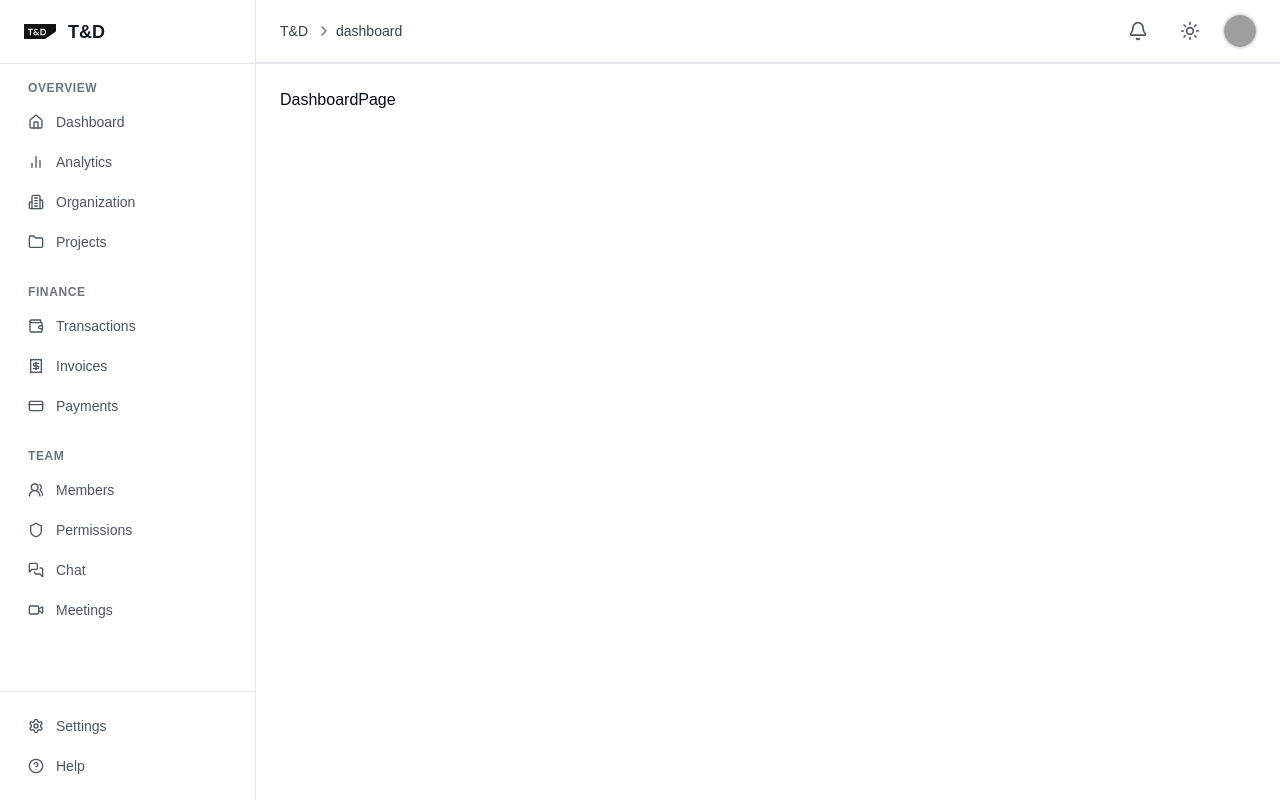
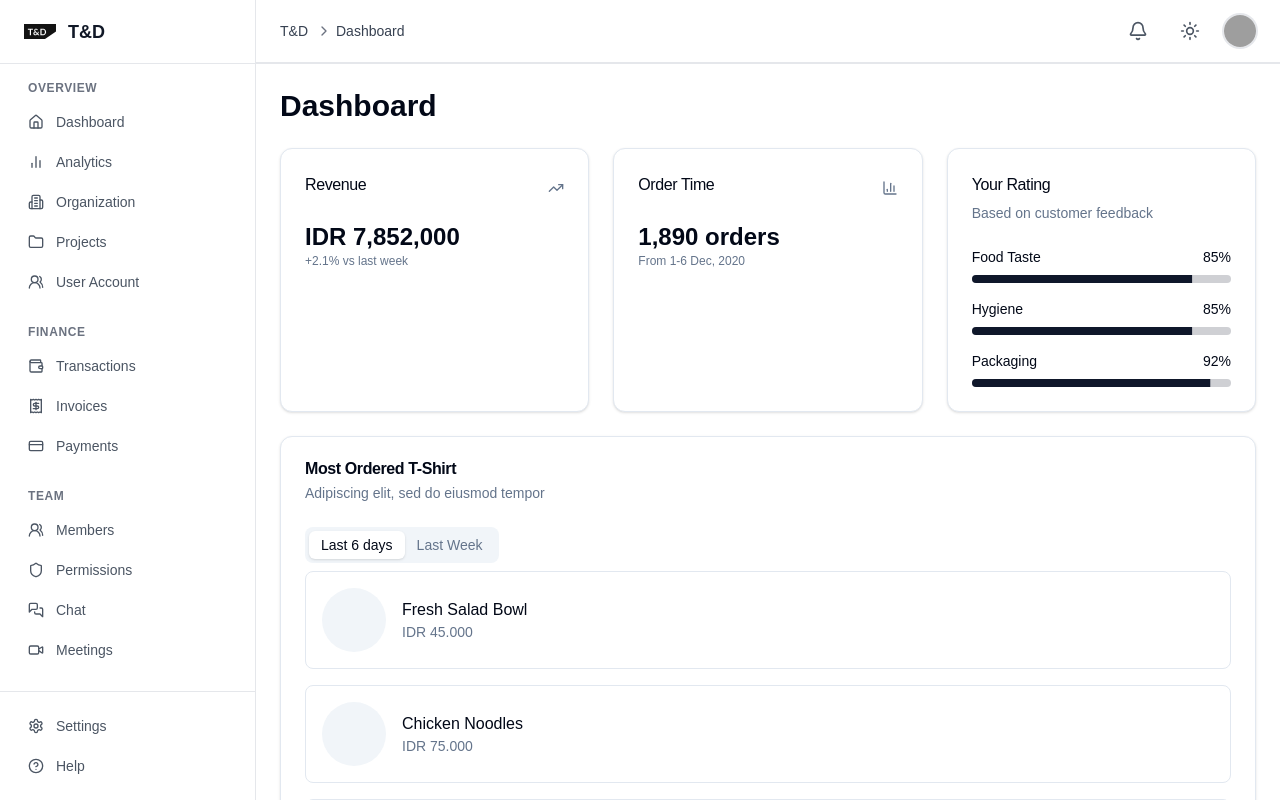
Before and after one commit to Spring2025SWD392-NET1709-DiAnLauThai/FE-Project, a Next.js app: page /dashboard in a window 1280 px wide. Built offline with nearby package versions, Linux system fonts and the light colour scheme; grey boxes are pictures that could not be loaded.

Commit message:
feat(admin): get all account in account management

```diff
--- a/app/dashboard/page.tsx
+++ b/app/dashboard/page.tsx
@@ -1,7 +1,121 @@
-import React from "react";
+import { BarChart3, TrendingUp } from "lucide-react";
 
-const DashboardPage = () => {
-  return <div>DashboardPage</div>;
-};
+import {
+  Card,
+  CardContent,
+  CardDescription,
+  CardHeader,
+  CardTitle,
+} from "@/components/ui/card";
+import { Progress } from "@/components/ui/progress";
+import { Tabs, TabsContent, TabsList, TabsTrigger } from "@/components/ui/tabs";
 
-export default DashboardPage;
+export default function DashboardPage() {
+  return (
+    <div className="space-y-6">
+      <div className="flex items-center justify-between">
+        <h1 className="text-3xl font-bold">Dashboard</h1>
+      </div>
+
+      <div className="grid gap-6 md:grid-cols-2 lg:grid-cols-3">
+        <Card>
+          <CardHeader className="flex flex-row items-center justify-between">
+            <CardTitle className="text-base font-medium">Revenue</CardTitle>
+            <TrendingUp className="h-4 w-4 text-muted-foreground" />
+          </CardHeader>
+          <CardContent>
+            <div className="text-2xl font-bold">IDR 7,852,000</div>
+            <p className="text-xs text-muted-foreground">+2.1% vs last week</p>
+          </CardContent>
+        </Card>
+
+        <Card>
+          <CardHeader className="flex flex-row items-center justify-between">
+            <CardTitle className="text-base font-medium">Order Time</CardTitle>
+            <BarChart3 className="h-4 w-4 text-muted-foreground" />
+          </CardHeader>
+          <CardContent>
+            <div className="text-2xl font-bold">1,890 orders</div>
+            <p className="text-xs text-muted-foreground">From 1-6 Dec, 2020</p>
+          </CardContent>
+        </Card>
+
+        <Card>
+          <CardHeader>
+            <CardTitle className="text-base font-medium">Your Rating</CardTitle>
+            <CardDescription>Based on customer feedback</CardDescription>
+          </CardHeader>
+          <CardContent className="space-y-4">
+            <div className="space-y-2">
+              <div className="flex items-center justify-between text-sm">
+                <span>Food Taste</span>
+                <span className="font-medium">85%</span>
+              </div>
+              <Progress value={85} />
+            </div>
+            <div className="space-y-2">
+              <div className="flex items-center justify-between text-sm">
+                <span>Hygiene</span>
+                <span className="font-medium">85%</span>
+              </div>
+              <Progress value={85} />
+            </div>
+            <div className="space-y-2">
+              <div className="flex items-center justify-between text-sm">
+                <span>Packaging</span>
+                <span className="font-medium">92%</span>
+              </div>
+              <Progress value={92} />
+            </div>
+          </CardContent>
+        </Card>
+      </div>
+
+      <Card>
+        <CardHeader>
+          <CardTitle>Most Ordered T-Shirt</CardTitle>
+          <CardDescription>
+            Adipiscing elit, sed do eiusmod tempor
+          </CardDescription>
+        </CardHeader>
+        <CardContent>
+          <Tabs defaultValue="last6days">
+            <TabsList>
+              <TabsTrigger value="last6days">Last 6 days</TabsTrigger>
+              <TabsTrigger value="lastweek">Last Week</TabsTrigger>
+            </TabsList>
+            <TabsContent value="last6days" className="space-y-4">
+              <div className="flex items-center gap-4 rounded-lg border p-4">
+                <div className="h-16 w-16 rounded-full bg-muted" />
+                <div className="flex-1">
+                  <div className="font-medium">Fresh Salad Bowl</div>
+                  <div className="text-sm text-muted-foreground">
+                    IDR 45.000
+                  </div>
+                </div>
+              </div>
+              <div className="flex items-center gap-4 rounded-lg border p-4">
+                <div className="h-16 w-16 rounded-full bg-muted" />
+                <div className="flex-1">
+                  <div className="font-medium">Chicken Noodles</div>
+                  <div className="text-sm text-muted-foreground">
+                    IDR 75.000
+                  </div>
+                </div>
+              </div>
+              <div className="flex items-center gap-4 rounded-lg border p-4">
+                <div className="h-16 w-16 rounded-full bg-muted" />
+                <div className="flex-1">
+                  <div className="font-medium">Smoothie Fruits</div>
+                  <div className="text-sm text-muted-foreground">
+                    IDR 45.000
+                  </div>
+                </div>
+              </div>
+            </TabsContent>
+          </Tabs>
+        </CardContent>
+      </Card>
+    </div>
+  );
+}
--- /dev/null
+++ b/app/dashboard/users/page.tsx
@@ -0,0 +1,69 @@
+"use client";
+
+import { useUser } from "@/hooks/user/use-user";
+import {
+  Table,
+  TableBody,
+  TableCell,
+  TableHead,
+  TableHeader,
+  TableRow,
+} from "@/components/ui/table";
+
+export default function UserPage() {
+  const { data: users, isLoading, error } = useUser();
+
+  if (isLoading) {
+    return <div>Loading...</div>;
+  }
+
+  if (error) {
+    return <div>Error loading users</div>;
+  }
+
+  return (
+    <div className="container mx-auto p-4">
+      <h1 className="text-2xl font-bold mb-4">User Management</h1>
+      <div className="rounded-md border">
+        <Table>
+          <TableHeader>
+            <TableRow>
+              <TableHead>Name</TableHead>
+              <TableHead>Email</TableHead>
+              <TableHead>Phone Number</TableHead>
+              <TableHead>Role</TableHead>
+              <TableHead>DOB</TableHead>
+              <TableHead>Actions</TableHead>
+            </TableRow>
+          </TableHeader>
+          <TableBody>
+            {users?.map((user) => (
+              <TableRow key={user.id}>
+                <TableCell>{user.name}</TableCell>
+                <TableCell>{user.email}</TableCell>
+                <TableCell>{user.phone}</TableCell>
+                <TableCell>{user.role}</TableCell>
+                    <TableCell>
+                        {user.role}
+                        {/* {user.dateOfBirth.toStrin} */}
+                  {/* {(() => {
+                    const date = parseISO(user.dateOfBirth);
+                    return isNaN(date.getTime())
+                      ? "Invalid Date"
+                      : format(date, "dd/MM/yyyy");
+                  })()} */}
+                </TableCell>
+                <TableRow>
+                  <TableCell>
+                    <button className="text-blue-600 mr-2">Edit</button>
+                    <button className="text-red-600">Delete</button>
+                  </TableCell>
+                </TableRow>
+              </TableRow>
+            ))}
+          </TableBody>
+        </Table>
+      </div>
+    </div>
+  );
+}
--- a/components/side-bar/index.tsx
+++ b/components/side-bar/index.tsx
@@ -100,7 +100,7 @@ export default function Sidebar() {
                   Overview
                 </div>
                 <div className="space-y-1">
-                  <NavItem href="#" icon={Home}>
+                  <NavItem href="/dashboard" icon={Home}>
                     Dashboard
                   </NavItem>
                   <NavItem href="#" icon={BarChart2}>
@@ -111,6 +111,9 @@ export default function Sidebar() {
                   </NavItem>
                   <NavItem href="#" icon={Folder}>
                     Projects
+                  </NavItem>
+                  <NavItem href="/dashboard/users" icon={Users2}>
+                    User Account
                   </NavItem>
                 </div>
               </div>
--- a/components/side-bar/top-nav.tsx
+++ b/components/side-bar/top-nav.tsx
@@ -1,26 +1,33 @@
 "use client";
 
+import { usePathname } from "next/navigation";
+import Link from "next/link";
+import { ChevronRight, Bell } from "lucide-react";
 import {
   DropdownMenu,
   DropdownMenuContent,
   DropdownMenuTrigger,
 } from "@/components/ui/dropdown-menu";
-
-import { Bell, ChevronRight } from "lucide-react";
-import Link from "next/link";
 import { ThemeToggle } from "../theme-provide/theme-toggle";
 import Profile01 from "../profile";
 
-interface BreadcrumbItem {
-  label: string;
-  href?: string;
-}
+export default function TopNav() {
+  const pathname = usePathname();
+  // Tách đường dẫn thành các segment, bỏ các chuỗi rỗng
+  const segments = pathname.split("/").filter((seg) => seg.length > 0);
 
-export default function TopNav() {
-  const breadcrumbs: BreadcrumbItem[] = [
-    { label: "T&D", href: "#" },
-    { label: "dashboard", href: "#" },
-  ];
+  // Breadcrumb tĩnh đầu tiên là "T&D"
+  const staticBreadcrumb = { label: "T&D", href: "/" };
+
+  // Tạo breadcrumb động dựa theo URL (nếu có)
+  const dynamicBreadcrumbs = segments.map((segment, index) => {
+    const href = "/" + segments.slice(0, index + 1).join("/");
+    const label = segment.charAt(0).toUpperCase() + segment.slice(1);
+    return { label, href };
+  });
+
+  // Ghép mảng breadcrumb: cũ + dynamic
+  const breadcrumbs = [staticBreadcrumb, ...dynamicBreadcrumbs];
 
   return (
     <nav className="px-3 sm:px-6 flex items-center justify-between bg-white dark:bg-[#0F0F12] border-b border-gray-200 dark:border-[#1F1F23] h-full">
--- a/domains/models/user/index.ts
+++ b/domains/models/user/index.ts
@@ -16,4 +16,9 @@ export interface UserResponse {
   id: string;
   name: string;
   email: string;
+  phone: string;
+  address: string;
+  dateOfBirth: Date;
+  role: string;
+  createdAt: Date;
 }
--- a/domains/stores/query-key.d.ts
+++ b/domains/stores/query-key.d.ts
@@ -1,3 +1,4 @@
 export const queryKey = {
   login: "login",
+  getAllUser: "get-all-user",
 };
--- /dev/null
+++ b/hooks/user/use-user.ts
@@ -0,0 +1,9 @@
+import { userService } from "@/domains/services/user";
+import { useQuery } from "@tanstack/react-query";
+
+export const useUser = () => {
+    return useQuery({
+      queryKey: ["get-all-user"],
+      queryFn: () => userService.getAllAccount(),
+    });
+};
```
Also changed, not shown: domains/services/user/index.ts (+11 -1 lines), 1 other file (tests, documents, lock files or other folders).
